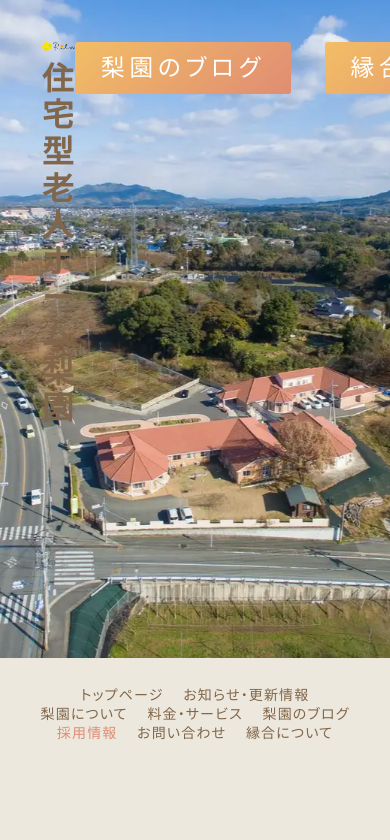
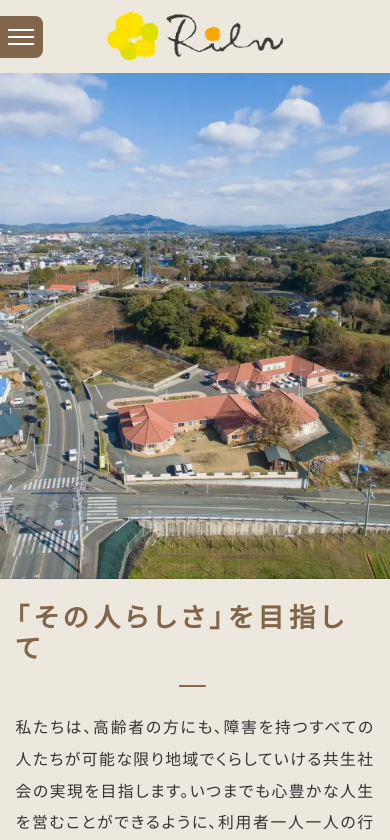
Before and after one commit to ken-atnek/enai.co.jp_2506, a Next.js app: page / in a window 390 px wide. Shown: the top 840 px of the page. Built offline with nearby package versions, Linux system fonts and the light colour scheme.

Commit message:
📱 ⚡️ TOPレスポンシブ調整

```diff
--- a/src/app/page.tsx
+++ b/src/app/page.tsx
@@ -1,8 +1,8 @@
 /* =======================================
- * TOPページ
- * URL: /app/page.tsx
+ * 梨園 TOP
+ * URL: src/app/page.tsx
  * Created: 2025-06-13
- * Last updated: 2025-06-13
+ * Last updated: 2025-07-08
  * ======================================= */
 import ContainerFadeImage from '@/components/top/ContainerFadeImage';
 import styles from '@/styles/PageTop.module.scss';
@@ -41,7 +41,7 @@ export default function Home() {
           ))}
         </nav>
         <article>
-          <h2>「その人らしさ」を目指して―</h2>
+          <h2>「その人らしさ」を目指して</h2>
           <p>
             私たちは、高齢者の方にも、障害を持つすべての人たちが可能な限り地域でくらしていける共生社会の実現を目指します。いつまでも心豊かな人生を営むことができるように、利用者一人一人の行き方を尊重し、日々の生活を楽しく過ごすことができるように支援いたします。
           </p>
--- a/src/components/common/Header.tsx
+++ b/src/components/common/Header.tsx
@@ -1,12 +1,12 @@
 /* =======================================
- * HEADER
+ * 梨園 HEADER
  * URL: src/components/common/Header.tsx
  * Created: 2025-06-13
- * Last updated: 2025-06-13
+ * Last updated: 2025-07-08
  * ======================================= */
 'use client';
 import styles from '@/styles/components/common/Header.module.scss';
-import { useEffect, useState } from 'react';
+import { useEffect, useState, useRef } from 'react';
 import { usePathname } from 'next/navigation';
 import { navMenu } from '@/data/navMenuData';
 import Link from 'next/link';
@@ -16,14 +16,10 @@ const Header = () => {
   const pathname = usePathname();
   const isTop = pathname === '/';
   const [isOpen, setIsOpen] = useState(false);
-  const toggleMenu = () => {
-    setIsOpen(!isOpen);
-  };
+  const navRef = useRef<HTMLDivElement>(null);
+  const toggleMenu = () => setIsOpen(!isOpen);
+  const closeMenu = () => setIsOpen(false);
 
-  const closeMenu = () => {
-    setIsOpen(false);
-  };
-  // メニューが開いている間はスクロールを防ぐ
   useEffect(() => {
     if (isOpen) {
       document.body.style.overflow = 'hidden';
@@ -35,23 +31,26 @@ const Header = () => {
     };
   }, [isOpen]);
 
-  // 外側をクリックしたらメニューを閉じる
   useEffect(() => {
     const handleOutsideClick = (event: MouseEvent) => {
       if (
         isOpen &&
-        !document.getElementById('headerNav')?.contains(event.target as Node)
+        navRef.current &&
+        !navRef.current.contains(event.target as Node)
       ) {
         closeMenu();
       }
     };
+    document.addEventListener('click', handleOutsideClick, true);
+    return () =>
+      document.removeEventListener('click', handleOutsideClick, true);
+  }, [isOpen]);
 
-    document.addEventListener('click', handleOutsideClick);
-
-    return () => {
-      document.removeEventListener('click', handleOutsideClick);
-    };
-  }, [isOpen]);
+  // TOPページを判定
+  const isLinkActive = (href: string) => {
+    if (href === '/') return pathname === '/';
+    return pathname.startsWith(href);
+  };
 
   return (
     <header
@@ -60,11 +59,10 @@ const Header = () => {
       <article>
         <Link href="/" className={styles.linkH1}>
           <h1>
-            <Image src={Logo} alt="梨園" />
+            <Image src={Logo} alt="梨園のロゴ" fill />
           </h1>
         </Link>
         <nav
-          id="headerNav"
           className={`${isOpen ? styles['is-open'] : ''} ${
             !isOpen ? styles.closing : ''
           }`}
@@ -75,8 +73,8 @@ const Header = () => {
               href={item.href}
               onClick={closeMenu}
               className={`${styles.itemLink} ${
-                item.label === '採用情報' ? styles.recruit : ''
-              }`}
+                isLinkActive(item.href) ? styles.isActive : ''
+              } ${item.label === '採用情報' ? styles.recruit : ''}`}
             >
               {item.label}
             </Link>
@@ -84,6 +82,7 @@ const Header = () => {
         </nav>
       </article>
       <button
+        type="button"
         className={`${styles.hamburgerButton} ${
           isOpen ? styles['is-open'] : ''
         }`}
--- a/src/components/top/ContainerPageNav.tsx
+++ b/src/components/top/ContainerPageNav.tsx
@@ -1,17 +1,18 @@
 /* =======================================
- * TOP ページナビゲーション
+ * 梨園 TOP ページナビゲーション
  * URL:src/components/top/ContainerPageNav.tsx
  * Referenced in: src/app/page.tsx
  * Created: 2025-06-14
- * Last updated: 2025-06-14
+ * Last updated: 2025-07-08
  * ======================================= */
 import styles from '@/styles/PageTop.module.scss';
-import BanRecruit from '@/assets/images/top/ban-recruit.webp';
 import Image from 'next/image';
 import Link from 'next/link';
 import Link01 from '@/assets/images/top/link01.webp';
 import Link02 from '@/assets/images/top/link02.webp';
 import Link03 from '@/assets/images/top/link03.webp';
+import BanRecruit from '@/assets/images/top/ban-recruit.webp';
+import BanRecruitMobile from '@/assets/images/top/ban-recruit-sp.webp';
 
 const pageList = [
   {
@@ -51,7 +52,22 @@ const ContainerPageNav = () => {
           ))}
         </ul>
         <Link href="#" className={styles.linkRecruit}>
-          <Image src={BanRecruit} alt="採用情報" />
+          <span className={styles.wrapRecruitImage}>
+            <Image
+              src={BanRecruit}
+              alt="採用情報"
+              fill
+              // sizes="(max-width: 768px) 0px, 100vw"
+              className={styles.pcImage}
+            />
+            <Image
+              src={BanRecruitMobile}
+              alt="採用情報"
+              fill
+              // sizes="(max-width: 768px) 100vw, 0px"
+              className={styles.spImage}
+            />
+          </span>
         </Link>
       </article>
     </section>
--- a/src/styles/PageTop.module.scss
+++ b/src/styles/PageTop.module.scss
@@ -1,6 +1,11 @@
+/* =================================
+ * 	TOP
+ * ------------------------------ */
 @use "variable" as *;
 @use "svg" as *;
 /* stylelint-disable no-descending-specificity */
+/* stylelint-disable keyframes-name-pattern */
+/* stylelint-disable custom-property-pattern */
 // このファイル全体のルールを無効にする
 
 .boxH2 {
@@ -10,6 +15,9 @@
     align-items: center;
     font-size: inherit;
     gap: 2em 0;
+    @include sp {
+        gap: 6vw 0;
+    }
     .sidebarH2 {
         @include Aleo;
         font-size: FZ(36);
@@ -17,11 +25,19 @@
         text-transform: uppercase;
         font-weight: 700;
         letter-spacing: 0.12em;
+        @include sp {
+            font-size: FZ(28);
+            letter-spacing: 0.2em;
+            text-align: center;
+        }
     }
     h2 {
         font-size: FZ(22);
         font-weight: 600;
         letter-spacing: 0.04em;
+        @include sp {
+            font-size: FZ(30);
+        }
     }
 }
 .linkPage {
@@ -47,8 +63,8 @@
     background-color: #000;
     overflow: hidden;
     @include sp {
-        height: 78vh;
-        height: 78dvh;
+        height: 60vh;
+        height: 60dvh;
     }
     .slideImage {
         position: absolute;
@@ -76,6 +92,9 @@
         justify-content: space-between;
         font-size: inherit;
         padding: 2em;
+        @include sp {
+            display: none;
+        }
         .itemLogo {
             font-size: inherit;
             display: flex;
@@ -98,6 +117,9 @@
             grid-template-columns: repeat(2, 1fr);
             font-size: inherit;
             gap: 0 1.6em;
+            @include sp {
+                display: none;
+            }
             a {
                 width: 216px;
                 height: 52px;
@@ -131,6 +153,10 @@
     align-items: center;
     background-color: $light-brown;
     padding: 2em 2em 4em;
+    @include sp {
+        padding: 6vw 4vw;
+        gap: 4vw 0;
+    }
     nav {
         position: relative;
         font-size: inherit;
@@ -138,6 +164,9 @@
         justify-content: center;
         gap: 0 1.4em;
         flex-wrap: wrap;
+        @include sp {
+            display: none;
+        }
         .itemLink {
             letter-spacing: 0.08em;
             font-size: FZ(16);
@@ -159,12 +188,28 @@
         flex-direction: column;
         align-items: center;
         margin-top: 7em;
+        @include sp {
+            display: contents;
+        }
         h2 {
             @include Serif;
             font-size: FZ(36);
             color: $base-brown;
             font-weight: 600;
             letter-spacing: 0.2em;
+            position: relative;
+            &::after {
+                content: "―";
+                @include sp {
+                    position: absolute;
+                    left: 50%;
+                    translate: -50%;
+                    top: calc(100% + 0.1em);
+                }
+            }
+            @include sp {
+                font-size: FZ(30);
+            }
         }
         p {
             font-size: FZ(18);
@@ -184,23 +229,35 @@
     flex-direction: column;
     align-items: center;
     padding: 5em 2em;
+    @include sp {
+        padding: 6vw 4vw;
+    }
     article {
         max-width: $articleMaxWidth;
         display: flex;
         flex-direction: column;
         align-items: center;
+        @include sp {
+            display: contents;
+        }
         h2 {
             @include Serif;
             font-size: FZ(42);
             color: $base-brown;
             font-weight: 600;
             letter-spacing: 0.08em;
+            @include sp {
+                font-size: FZ(36);
+            }
         }
         h3 {
             font-size: FZ(20);
             font-weight: 600;
             letter-spacing: 0.08em;
             margin-top: 2em;
+            @include sp {
+                font-size: FZ(24);
+            }
         }
         p {
             font-size: FZ(18);
@@ -228,12 +285,18 @@
     flex-direction: column;
     align-items: center;
     padding: 5em 2em;
+    @include sp {
+        padding: 6vw 4vw;
+    }
     article {
         max-width: $articleMaxWidth;
         display: flex;
         flex-direction: column;
         align-items: center;
         gap: 4em 0;
+        @include sp {
+            display: contents;
+        }
     }
 }
 /* =================================
@@ -244,12 +307,18 @@
     flex-direction: column;
     align-items: center;
     padding: 5em 2em;
+    @include sp {
+        padding: 6vw 4vw;
+    }
     article {
         max-width: $articleMaxWidth;
         display: flex;
         flex-direction: column;
         align-items: center;
         gap: 4em 0;
+        @include sp {
+            display: contents;
+        }
     }
 }
 /* =================================
@@ -261,17 +330,28 @@
     flex-direction: column;
     align-items: center;
     padding: 5em 2em 3em;
+    @include sp {
+        padding: 6vw 4vw;
+    }
     article {
         display: flex;
         flex-direction: column;
         align-items: center;
         max-width: $articleMaxWidth;
+        @include sp {
+            display: contents;
+        }
         .listPage {
             position: relative;
             font-size: inherit;
             display: grid;
             grid-template-columns: repeat(3, 1fr);
             gap: 0 3em;
+            @include sp {
+                grid-template-columns: unset;
+                grid-auto-flow: row;
+                gap: 4vw 0;
+            }
             li {
                 position: relative;
                 font-size: inherit;
@@ -280,6 +360,9 @@
                 display: flex;
                 flex-direction: column;
                 gap: 1em 0;
+                @include sp {
+                    padding: 4vw 2vw;
+                }
                 &::before {
                     content: "";
                     width: 100%;
@@ -319,6 +402,9 @@
                     letter-spacing: 0.08em;
                     align-self: flex-end;
                     transition: 0.3s ease-out;
+                    @include sp {
+                        margin-top: unset;
+                    }
                     @include hover {
                         color: $base-brown;
                     }
@@ -328,6 +414,28 @@
         .linkRecruit {
             font-size: inherit;
             margin-top: 5em;
+            width: 100%;
+            .wrapRecruitImage {
+                position: relative;
+                display: block;
+                width: 100%;
+                aspect-ratio: 1110/138;
+                @include sp {
+                    aspect-ratio: 626/522;
+                }
+                .pcImage {
+                    display: block;
+                    @media (max-width: 768px) {
+                        display: none;
+                    }
+                }
+                .spImage {
+                    display: none;
+                    @media (max-width: 768px) {
+                        display: block;
+                    }
+                }
+            }
         }
     }
 }
--- a/src/styles/components/common/Footer.module.scss
+++ b/src/styles/components/common/Footer.module.scss
@@ -1,6 +1,8 @@
 @use "variable" as *;
 @use "svg" as *;
 /* stylelint-disable no-descending-specificity */
+/* stylelint-disable keyframes-name-pattern */
+/* stylelint-disable custom-property-pattern */
 // このファイル全体のルールを無効にする
 .containerFooter {
     display: flex;
@@ -12,10 +14,17 @@
         background-color: $light-brown;
         display: flex;
         justify-content: center;
+        @include sp {
+            padding: 8vw 4vw;
+        }
         article {
             display: flex;
             max-width: 111rem;
             gap: 0 3em;
+            @include sp {
+                max-width: unset;
+                flex-direction: column;
+            }
             .boxContact {
                 position: relative;
                 font-size: inherit;
@@ -23,6 +32,11 @@
                 flex-direction: column;
                 gap: 0.5em;
                 flex: 1;
+                @include sp {
+                    align-items: center;
+                    flex: unset;
+                    gap: 2vw 0;
+                }
                 .textHead {
                     color: $base-brown;
                     font-size: FZ(24);
@@ -103,6 +117,9 @@
                     letter-spacing: 0.08em;
                     margin-top: 0.5em;
                     border-radius: 2px;
+                    @include sp {
+                        align-self: center;
+                    }
                 }
             }
             .boxShopInfo {
@@ -110,8 +127,18 @@
                 display: flex;
                 flex-direction: column;
                 gap: 0.5em 0;
+                @include sp {
+                    border-top: 1px solid $base-brown;
+                    margin-top: 8vw;
+                    padding: 8vw 0 0;
+                    width: 100%;
+                    align-items: center;
+                }
                 img {
                     width: 20rem;
+                    @include sp {
+                        width: 50vw;
+                    }
                 }
                 span {
                     font-size: FZ(16);
@@ -124,6 +151,11 @@
                     gap: 0.2em;
                     margin-top: 3em;
                     letter-spacing: 0.04em;
+                    @include sp {
+                        margin-top: 4vw;
+                        font-size: FZ(16);
+                        align-items: center;
+                    }
                 }
             }
         }
@@ -133,12 +165,18 @@
         flex-direction: column;
         align-items: center;
         padding: 1em 2em;
+        @include sp {
+            padding: 4vw 4vw 4vw;
+        }
         nav {
             position: relative;
             display: flex;
             justify-content: center;
             gap: 0 1em;
             font-size: inherit;
+            @include sp {
+                display: none;
+            }
             .itemLink {
                 letter-spacing: 0.02em;
                 font-size: FZ(14);
@@ -155,8 +193,17 @@
             padding: 2em 0 0;
             align-items: flex-start;
             gap: 0 2em;
+            @include sp {
+                flex-direction: column;
+                align-items: center;
+                padding: 0;
+                gap: 4vw 0;
+            }
             img {
                 width: 13rem;
+                @include sp {
+                    width: 30vw;
+                }
             }
             .wrapShopInfo {
                 position: relative;
@@ -164,6 +211,9 @@
                 flex-direction: column;
                 font-size: inherit;
                 gap: 0.3em 0;
+                @include sp {
+                    width: 100%;
+                }
                 .itemName {
                     font-size: FZ(14);
                 }
@@ -196,6 +246,9 @@
                 .works {
                     display: flex;
                     font-size: inherit;
+                    @include sp {
+                        flex-direction: column;
+                    }
                     span {
                         font-size: FZ(14);
                         letter-spacing: 0.04em;
@@ -203,6 +256,15 @@
                             &::after {
                                 content: "・";
                                 margin-inline: 0.3em;
+                                @include sp {
+                                    display: none;
+                                }
+                            }
+                        }
+                        @include sp {
+                            &::before {
+                                content: "・";
+                                margin-right: 0.2em;
                             }
                         }
                     }
@@ -215,5 +277,8 @@
         color: $base-brown;
         letter-spacing: 0.04em;
         margin-top: 1em;
+        @include sp {
+            margin-top: unset;
+        }
     }
 }
--- a/src/styles/components/common/Header.module.scss
+++ b/src/styles/components/common/Header.module.scss
@@ -1,5 +1,12 @@
+/* =================================
+ * 	HEADER
+ * ------------------------------ */
 @use "variable" as *;
 @use "svg" as *;
+/* stylelint-disable no-descending-specificity */
+/* stylelint-disable keyframes-name-pattern */
+/* stylelint-disable custom-property-pattern */
+// このファイル全体のルールを無効にする
 .containerHeader {
     position: relative;
     display: flex;
@@ -20,13 +27,19 @@
         @include sp {
             padding: 3vw 4vw;
             max-width: unset;
+            justify-content: center;
         }
         .linkH1 {
             font-size: inherit;
             color: #fff;
             transition: 0.3s ease-out;
             h1 {
+                position: relative;
                 width: clamp(16rem, 18vw, 36rem);
+                aspect-ratio: 227/64;
+                img {
+                    width: 100%;
+                }
                 @include sp {
                     width: 45vw;
                 }
@@ -49,7 +62,7 @@
                 letter-spacing: 0.07em;
                 transition: 0.2s ease-out;
                 &.isActive {
-                    color: #04934a;
+                    color: #f2be65;
                 }
                 &:not(.isActive) {
                     &:hover {
@@ -62,6 +75,10 @@
                         display: inline;
                     }
                 }
+                @include sp {
+                    color: #fffe;
+                    font-size: FZ(20);
+                }
             }
             @include sp {
                 position: fixed;
@@ -72,8 +89,8 @@
                 height: 100dvh;
                 flex-direction: column;
                 padding: 10vw 0;
-                background-color: #fff;
-                translate: 100vw;
+                background-color: $base-brown;
+                translate: -100vw;
                 transition: 0.3s ease-out;
                 opacity: 0;
                 gap: 6vw 0;
@@ -84,61 +101,27 @@
             }
         }
     }
-    &.isActive {
-        position: fixed;
-        top: 0;
-        left: 0;
-        width: 100%;
-        background-color: #fff;
-        box-shadow: 0 2px 10px rgb(0 0 0 / 10%); // Optional effect
-        z-index: 100;
-        align-items: center;
-        opacity: 1;
-        transform: translateY(0);
-        pointer-events: auto;
-        .headComment {
-            display: flex;
-            color: $base-white;
-            background-color: #748184;
-            width: 100%;
-            justify-content: flex-end;
-            font-size: FZ(12);
-            padding: 0.8em 2em;
-            letter-spacing: 0.08em;
-        }
-        article {
-            padding-block: 1em;
-            justify-content: flex-start;
-            gap: 0 2em;
-            .linkH1 {
-                h1 {
-                    width: 5rem;
-                    .logo {
-                        display: none;
-                    }
-                    .logoMark {
-                        display: block;
-                        width: 100%;
-                    }
-                }
-            }
-        }
-    }
 
     // TOPページのみ非表示
     &.isTop {
         display: none;
+        @include sp {
+            display: flex;
+        }
     }
 }
 .hamburgerButton {
     position: fixed;
     top: 4vw;
-    right: 4vw;
-    width: 10vw;
+    left: 0;
+    width: 11vw;
     aspect-ratio: 1;
-    border: solid 2px #fff;
+    // border: solid 2px #fff;
     z-index: 100;
     display: none;
+    background-color: $base-brown;
+    border-top-right-radius: 2vw;
+    border-bottom-right-radius: 2vw;
     @include sp {
         display: block;
     }
@@ -151,13 +134,13 @@
         background-color: #fff;
         transition: 0.3s ease-out;
         &:nth-of-type(1) {
-            translate: -50% calc(-50% - 5px);
+            translate: -50% calc(-50% - 7px);
         }
         &:nth-of-type(2) {
             translate: -50% -50%;
         }
         &:nth-of-type(3) {
-            translate: -50% calc(-50% + 5px);
+            translate: -50% calc(-50% + 7px);
         }
     }
     &.is-open {
```
Also changed, not shown: src/assets/images/top/ban-recruit-sp.webp (added).
